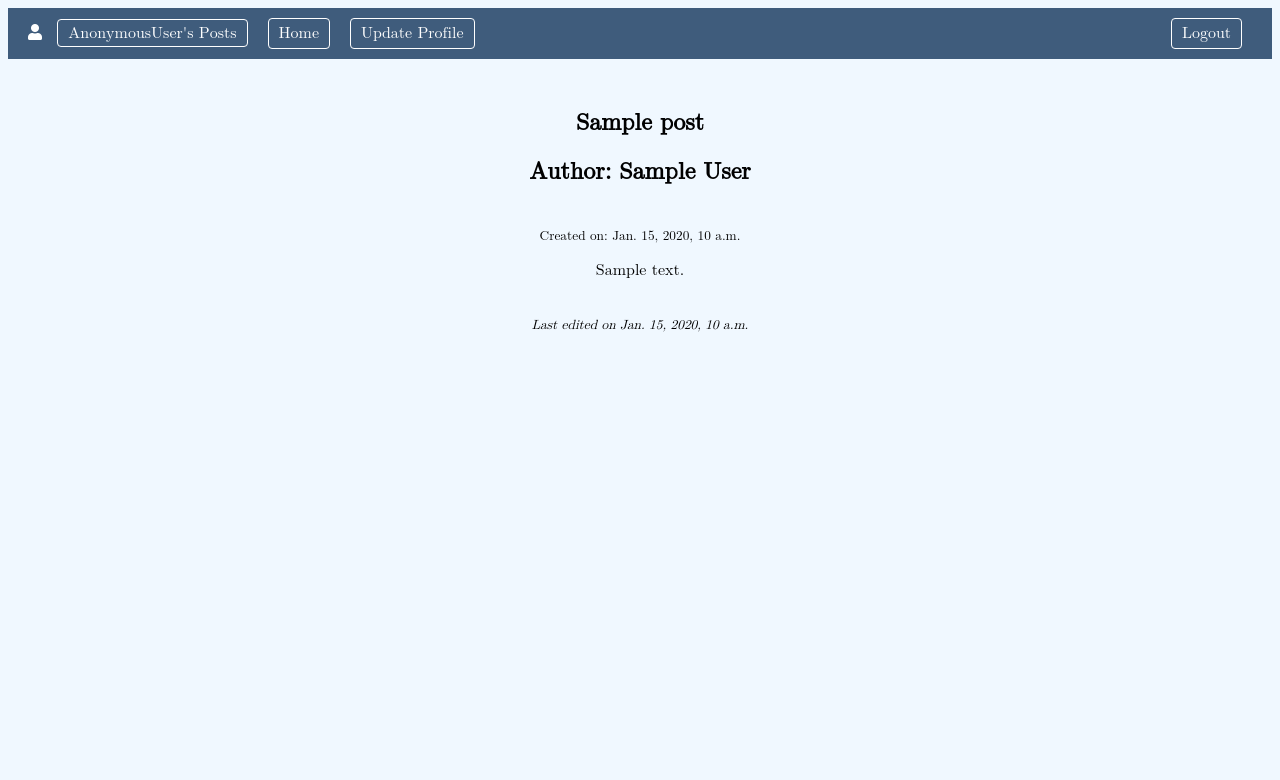
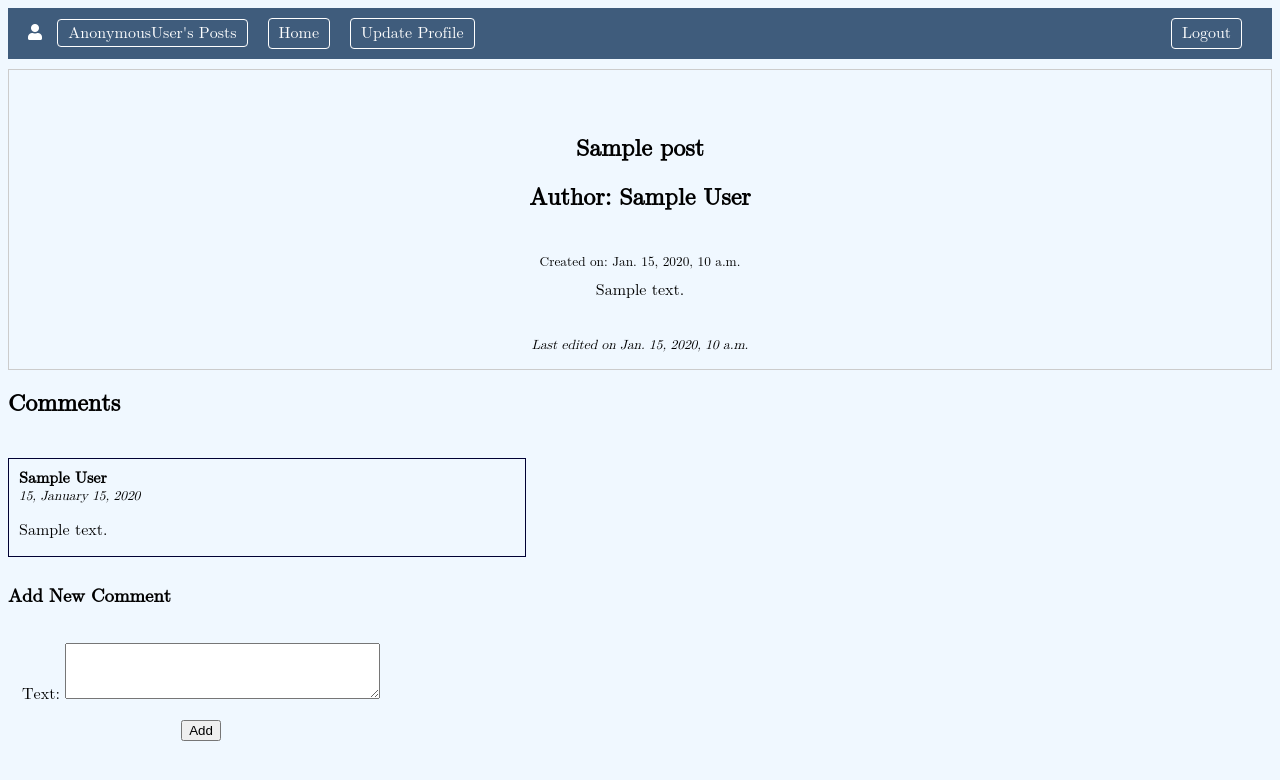
Before and after one commit to HiraIjaz/Django-Blog-Project, a Django app: page /blogs/post/1 in a window 1280 px wide. Shown: the top 780 px of the page. Run offline with Django 4.2, Linux system fonts and the light colour scheme; tables that the repository leaves empty hold one stand-in row (values such as "Sample post").

Commit message:
Added Comments module

```diff
--- a/DjangoBlog/blogs/admin.py
+++ b/DjangoBlog/blogs/admin.py
@@ -1,4 +1,5 @@
 from django.contrib import admin
-from .models import Post
+from .models import Post, Comment
 # Register your models here.
 admin.site.register(Post)
+admin.site.register(Comment)
--- a/DjangoBlog/blogs/models.py
+++ b/DjangoBlog/blogs/models.py
@@ -17,3 +17,10 @@ class Post(models.Model):
 
     def __str__(self):
         return self.title
+
+
+class Comment(models.Model):
+    post = models.ForeignKey(Post, related_name='comments', on_delete=models.CASCADE)
+    writer = models.ForeignKey(User, on_delete=models.CASCADE)
+    text = models.TextField()
+    date_added = models.DateTimeField(auto_now_add=True)
--- a/DjangoBlog/blogs/templates/blog/blog-home.html
+++ b/DjangoBlog/blogs/templates/blog/blog-home.html
@@ -14,8 +14,8 @@
     {% for post in object_list %}
         <article class="blog-post">
             <div class="post-header">
-                <h2 class="post-title">{{ post.title }}</h2>
-                <h3> By: {{ post.author }}</h3>
+                <h2 class="post-title">{{post.title|capfirst}}</h2>
+                <h3> By: {{ post.author|capfirst }}</h3>
             </div>
             <p class="post-content">{{ post.content|truncatechars:300}}</p>
             <a href="{% url 'post-details' post.pk%}">view details</a>
--- a/DjangoBlog/blogs/templates/blog/post-details.html
+++ b/DjangoBlog/blogs/templates/blog/post-details.html
@@ -2,12 +2,38 @@
 {% block title %} {{post.title}} {% endblock %}
 {% block content %}
 <article class="blog-post">
-    <h1 class="blog-header">{{post.title}}</h1>
-    <h2>Author: {{post.author}}</h2><br/>
+    <h1 class="blog-header">{{post.title|capfirst}}</h1>
+    <h2>Author: {{post.author|capfirst}}</h2><br/>
     <small class=".post-date">Created on: {{post.date_posted}}</small>
     <br/>
     <p class="post-content">{{post.content}}</p>
     <br/>
     <small><i>Last edited on {{post.last_edited}}</i></small>
 </article>
+<h2 class="comments-header">Comments</h2>
+
+    <div class="comments-div">
+
+        <form class="comment-form" method="post">
+        {% csrf_token %}
+        {{ comment_form.as_p }}
+        <button type="submit">Add</button>
+    </form>
+        <h3>Add New Comment</h3>
+        {% if not post.comments.all%}
+            <p>No Comments Yet....</p>
+        {% else %}
+            {% for comment in post.comments.all%}
+                <div class="comment-div">
+                    <strong>
+                       {% filter capfirst %}{{comment.writer}}{% endfilter %}
+                    </strong>
+                    <small><i>{{comment.date_added|date:"d, F j, Y" }}</i></small>
+                    <p class="comment-text">{{comment.text}}</p>
+                </div>
+            {%endfor%}
+        {% endif %}
+        <br/>
+    </div>
+
 {% endblock content %}
--- a/DjangoBlog/blogs/templates/blog/user-posts.html
+++ b/DjangoBlog/blogs/templates/blog/user-posts.html
@@ -19,11 +19,11 @@ margin: auto;">
         {% for post in posts %}
         <article class="blog-post">
             <div class="post-header">
-                <h2 class="post-title">{{ post.title }}</h2>
+                <h2 class="post-title">{{ post.title|capfirst }}</h2>
             </div>
             <div class="post-options-div">
                 <a class="create-post-link" href="{% url 'edit-post' post.pk %}">Modify Post</a>
-                <a class="create-post-link" href="#">View Comments</a>
+                <a class="create-post-link" href="{% url 'post-details' post.pk%}">View Comments</a>
                 <a class="create-post-link" href="{% url 'delete-post' post.pk %}">Delete Post</a>
             </div>
             <p>Created on: <i>{{post.date_posted}}</i></p>
--- a/DjangoBlog/blogs/views.py
+++ b/DjangoBlog/blogs/views.py
@@ -1,9 +1,11 @@
-from django.http import request
-from django.shortcuts import render, redirect
+from django.contrib.auth.decorators import login_required
+from django.shortcuts import redirect
+from django.utils.decorators import method_decorator
 from django.urls import reverse_lazy
 from django.views.generic import ListView, DetailView, CreateView, UpdateView, DeleteView
-from .models import Post
+from .models import Post, Comment
 from django.utils import timezone
+from django import forms
 
 
 # Create your views here.
@@ -17,6 +19,7 @@ class BlogHomeView(ListView):
         return context
 
 
+@method_decorator(login_required, name='dispatch')
 class UserPostsView(ListView):
     model = Post
     template_name = 'blog/user-posts.html'
@@ -34,6 +37,12 @@ class UserPostsView(ListView):
         return context
 
 
+class CommentForm(forms.ModelForm):
+    class Meta:
+        model = Comment
+        fields = ['text']
+
+
 class PostDetailsView(DetailView):
     model = Post
     template_name = 'blog/post-details.html'
@@ -41,9 +50,23 @@ class PostDetailsView(DetailView):
     def get_context_data(self, **kwargs):
         context = super().get_context_data(**kwargs)
         context['name'] = self.request.user
+        context['comment_form'] = CommentForm()
         return context
 
+    def post(self, request, *args, **kwargs):
+        post = self.get_object()
+        form = CommentForm(request.POST)
+        if form.is_valid():
+            comment = form.save(commit=False)
+            comment.post = post
+            comment.writer = self.request.user
+            comment.save()
+            return redirect('post-details', pk=post.pk)
+        context = self.get_context_data(object=post, comment_form=form)
+        return self.render_to_response(context)
 
+
+@method_decorator(login_required, name='dispatch')
 class CreatePostView(CreateView):
     model = Post
     template_name = 'blog/create-post.html'
@@ -60,6 +83,7 @@ class CreatePostView(CreateView):
         return super().form_valid(form)
 
 
+@method_decorator(login_required, name='dispatch')
 class EditPostView(UpdateView):
     model = Post
     template_name = 'blog/edit-post.html'
@@ -76,11 +100,13 @@ class EditPostView(UpdateView):
         return super().form_valid(form)
 
 
+@method_decorator(login_required, name='dispatch')
 class DeletePostView(DeleteView):
     model = Post
     template_name = 'blog/delete-post.html'
     success_url = reverse_lazy('user-posts')
     fields = ['title', 'content']
+
     def get_context_data(self, **kwargs):
         context = super().get_context_data(**kwargs)
         context['name'] = self.request.user
--- a/DjangoBlog/users/static/styles.css
+++ b/DjangoBlog/users/static/styles.css
@@ -141,3 +141,69 @@ h1 {
     background-color: #a5b8cf;
     color: #334;
 }
+.comments-div{
+    display: flex;
+    justify-content: flex-start;
+    flex-direction: column-reverse;
+    align-items: flex-start;
+    width: 40%;
+}
+
+.comments-header{
+    width: fit-content;
+}
+.comment-div{
+    display: flex;
+    flex-direction: column;
+    align-items: flex-start;
+    border: 1px solid #010134;
+    padding-left: 10px;
+    padding-top: 10px;
+    margin-bottom: 10px;
+    width: 100%;
+}
+
+.comment-text{
+    text-align: left;
+}
+.blog-heading {
+    font-size: 24px;
+    font-weight: bold;
+    margin-bottom: 20px;
+}
+
+.blog-post {
+    border: 1px solid #ccc;
+    padding: 15px;
+    margin-bottom: 20px;
+    background-color: aliceblue;
+    margin-top: 10px;
+}
+.post-header {
+    margin-bottom: 10px;
+}
+.post-date {
+    color: #999;
+}
+.post-title {
+    font-size: 20px;
+    margin: 0;
+}
+.post-content {
+    margin-top: 10px;
+    font-size: 16px;
+}
+.comment-form{
+    display: flex;
+    flex-direction: column;
+    align-items: center;
+}
+.comment-form textarea {
+    width: 80%; /* Adjust the width as needed */
+    height: 50px; /* Adjust the height as needed */
+    resize: vertical; /* Allow vertical resizing */
+}
+.comment-form label{
+    text-align:left;
+
+}
```
Also changed, not shown: DjangoBlog/blogs/migrations/0001_initial.py.
